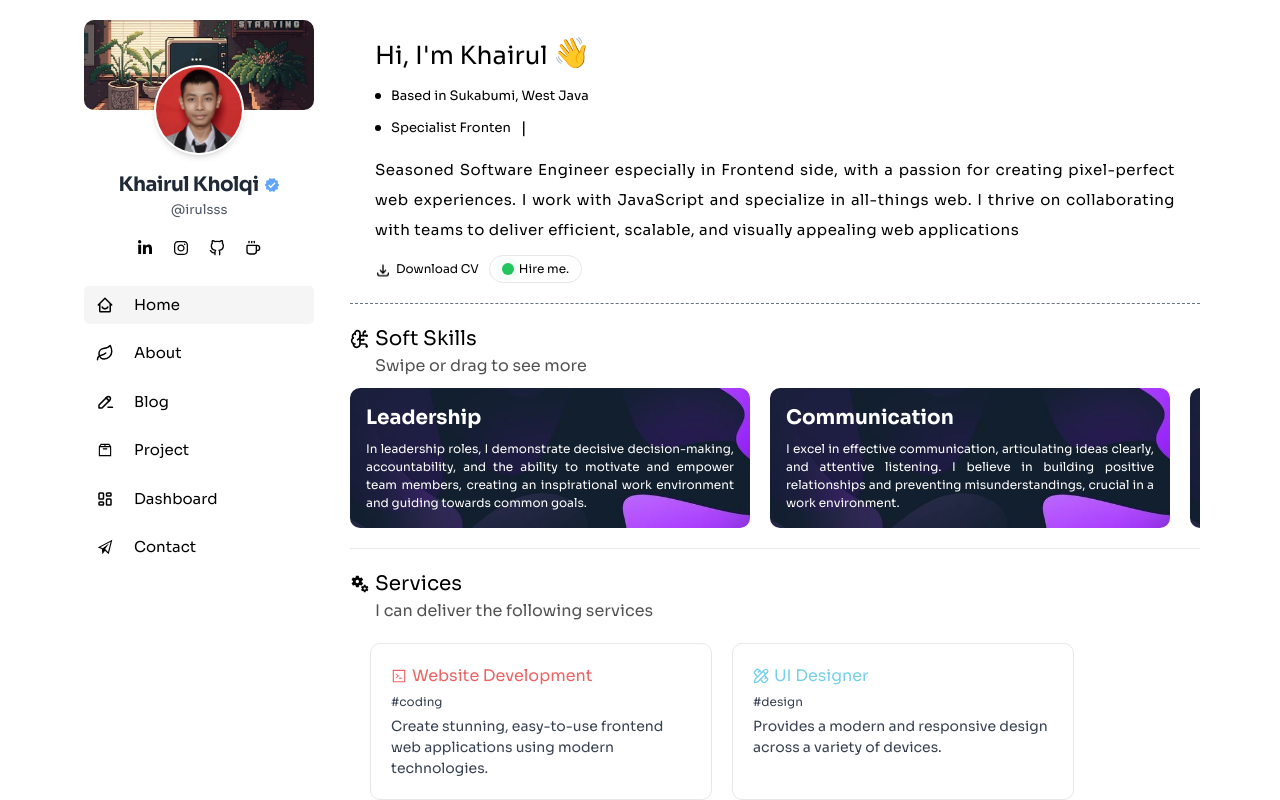
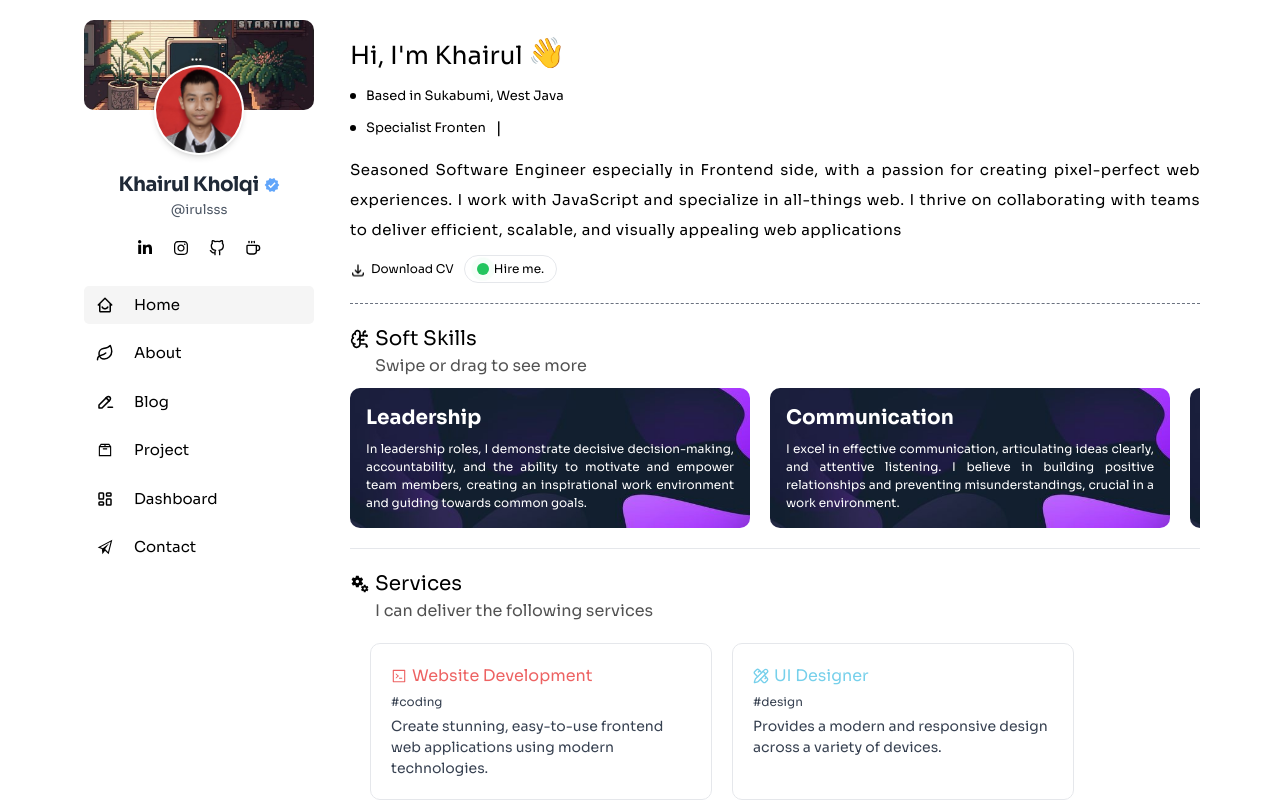
Before and after one commit to Muhammad-Khairul-Kholqi/MyPortfolio, a React (Vite) app: page / in a window 1280 px wide. Built offline with nearby package versions, Linux system fonts and the light colour scheme.

Commit message:
add new certificate

```diff
--- a/src/Page/AboutMe/certifikate.jsx
+++ b/src/Page/AboutMe/certifikate.jsx
@@ -16,6 +16,7 @@ import Serfikitat8 from "../../Assets/sertifikat/sertifikat8.png";
 import Serfikitat9 from "../../Assets/sertifikat/sertifikat9.jpg";
 import Serfikitat10 from "../../Assets/sertifikat/sertifikat10.png";
 import Serfikitat11 from "../../Assets/sertifikat/sertifikat11.png";
+import Serfikitat12 from "../../Assets/sertifikat/sertifikat12.jpg";
 
 const Certifikate = () => {
   const [images] = useState([
@@ -96,6 +97,13 @@ const Certifikate = () => {
         waktu: '12 July 2024',
         deskripsi: 'This certificate represents the successful completion of tasks and challenges set forth by Free Code Camp.'
     },
+    {
+        src: Serfikitat12,
+        title: 'Sololearn',
+        tema: 'Web Development',
+        waktu: '15 July 2024',
+        deskripsi: 'This certificate shows achievement in completing all tasks and challenges set by Sololearn.'
+    },
   ]);
 
   const [currentImageIndex, setCurrentImageIndex] = useState(0);
@@ -109,23 +117,23 @@ const Certifikate = () => {
         </div>
         <p className="text-[#525252] text-[16px]">Total Certificates: {images.length}</p>
 
-        <div className="flex justify-center gap-[30px] flex-wrap mt-[20px]">
+        <div className="flex justify-start gap-[30px] flex-wrap mt-[20px]">
           <div>
-            <h2 className="text-3xl font-bold mb-2">{images[currentImageIndex].title}</h2>
+            <h2 className="text-xl font-bold mb-2">{images[currentImageIndex].title}</h2>
             <div className="flex">
-              <p className="w-full md:w-[350px] lg:w-[400px] text-[20px]">{images[currentImageIndex].tema}</p>
+              <p className="w-full md:w-[350px] lg:w-[400px] text-[17px]">{images[currentImageIndex].tema}</p>
             </div>
             <div className="flex gap-[5px] items-center text-blue-600 mt-[10px]">
               <FaRegCalendarAlt />
-              <p className="text-[17px]">{images[currentImageIndex].waktu}</p>
+              <p className="text-[15px]">{images[currentImageIndex].waktu}</p>
             </div>
             <p className="mt-[20px] text-[20px] font-bold">Description:</p>
             <div className="flex">
-              <p className="w-full lg:w-[400px] text-[17px] mt-[10px]">{images[currentImageIndex].deskripsi}</p>
+              <p className="w-full lg:w-[600px] text-[17px] mt-[10px]">{images[currentImageIndex].deskripsi}</p>
             </div>
           </div>
 
-          <div className="w-[650px]">
+          <div className="w-[500px]">
             <img
                 src={images[currentImageIndex].src}
                 className="w-full shadow-md"
--- a/src/Page/Home/Data/aboutMeSingkat.jsx
+++ b/src/Page/Home/Data/aboutMeSingkat.jsx
@@ -26,28 +26,28 @@ const AboutMeSingkat = () => {
     return (
         <div>
             <div>
-                <div className="flex gap-[5px] items-center pl-[25px]">
+                <div className="flex gap-[5px] items-center">
                     <p className="text-[25px] font-sora">Hi, I'm Khairul</p>
                     <p className="shake-animation text-[30px] mt-[-5px]">👋</p>
                 </div>
-                <div className="flex gap-[10px] items-center pl-[25px] mt-[10px]">
+                <div className="flex gap-[10px] items-center mt-[10px]">
                     <div className="bg-black p-[3px] rounded-[50%]"></div>
                     <p className="text-[13px]">Based in Sukabumi, West Java</p>
                 </div>
 
-                <div className="flex gap-[10px] items-center flex-wrap pl-[25px] mt-[10px]">
+                <div className="flex gap-[10px] items-center flex-wrap mt-[10px]">
                     <div className="bg-black p-[3px] rounded-[50%]"></div>
                     <span id="skill" ref={el} className="text-[13px]"></span>
                 </div>
                 <div>
-                    <p className="deskripsi-aboutme text-justify mt-[15px] px-[25px] text-[15px] tracking-[0.5px] leading-[30px]">
+                    <p className="deskripsi-aboutme text-justify mt-[15px] text-[15px] tracking-[0.5px] leading-[30px]">
                         Seasoned Software Engineer especially in Frontend side, with a
                         passion for creating pixel-perfect web experiences. I work with
                         JavaScript and specialize in all-things web. I thrive on collaborating
                         with teams to deliver efficient, scalable, and visually appealing web applications
                     </p>
 
-                    <div className="flex items-center flex-wrap px-[25px] gap-[10px]">
+                    <div className="flex items-center flex-wrap gap-[10px]">
                         <a href={Cv} download>
                             <div className="flex gap-[5px] items-center mt-[10px]">
                                 <div className="animate-bounce mt-[5px]">
```
Also changed, not shown: src/Assets/sertifikat/sertifikat12.jpg (added).
